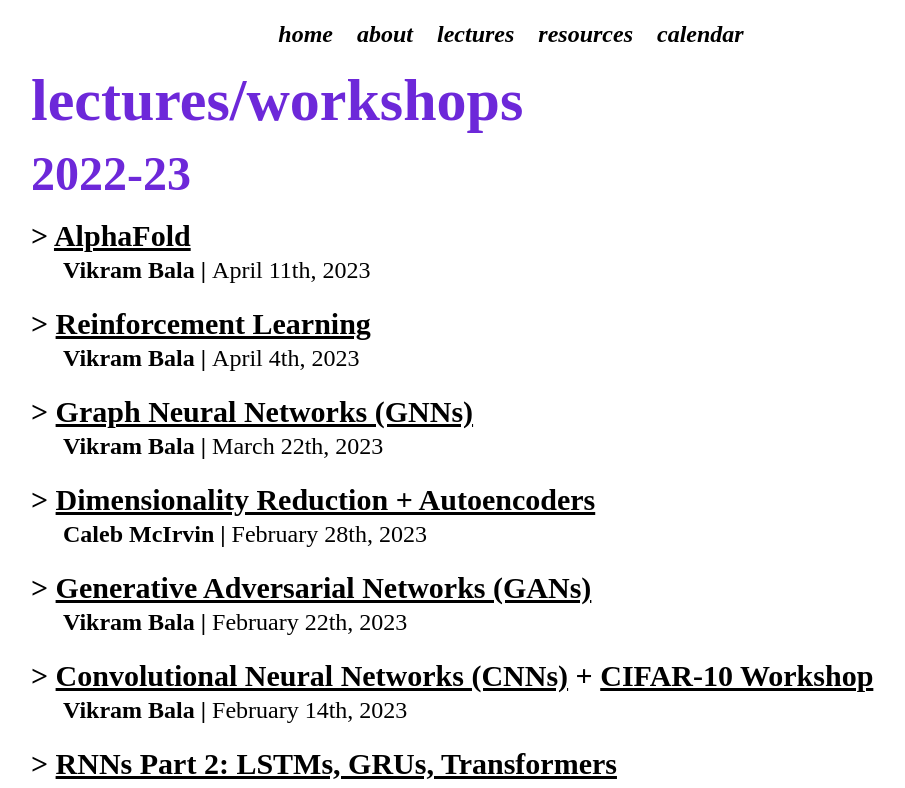
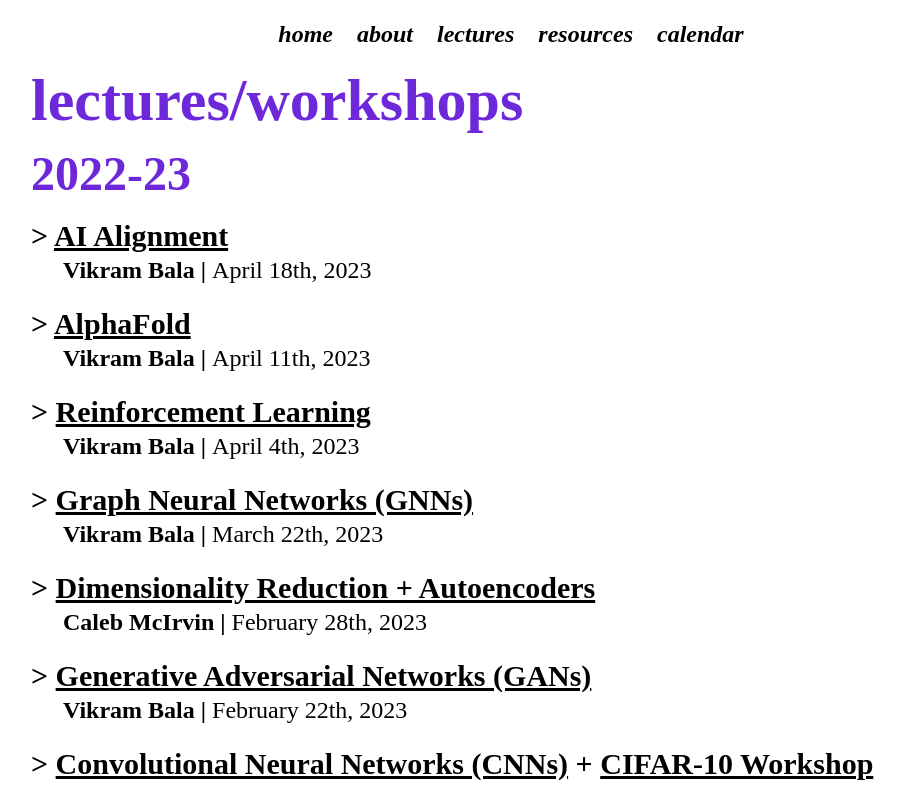
Before and after one commit to vtaiml/vtaiml.github.io, a SvelteKit app: page /lectures in a window 1280 px wide. Shown: the top 788 px of the page, without its empty margins (129-1034 px from the left). Built offline with nearby package versions, Linux system fonts and the light colour scheme.

Commit message:
Added weekly lecture

```diff
--- a/src/routes/lectures/+page.svelte
+++ b/src/routes/lectures/+page.svelte
@@ -1,6 +1,12 @@
 <div class="flex flex-col pl-40 pr-40">
 	<h1 class="text-6xl text-violet-700 font-extrabold pb-5">lectures/workshops</h1>
 	<h2 class="text-5xl text-violet-700 font-extrabold pb-5">2022-23</h2>
+	<div class="pb-5">
+		<p class="text-3xl font-extrabold">&gt; <a href="https://docs.google.com/presentation/d/1iMFiQKi5lnZjx7SvQNrEx5GC31EX970EE0ikliHHXcw/edit?usp=sharing">
+			AI Alignment
+		</a></p>
+		<p class="text-2xl font-normal pl-8"><b>Vikram Bala | </b>April 18th, 2023</p>
+	</div>
 	<div class="pb-5">
 		<p class="text-3xl font-extrabold">&gt; <a href="https://docs.google.com/presentation/d/1l_lQymaG1GjNT5OH994DE4t-OsWlUnUzy-cUvP4pM2g/edit?usp=sharing">
 			AlphaFold
```
